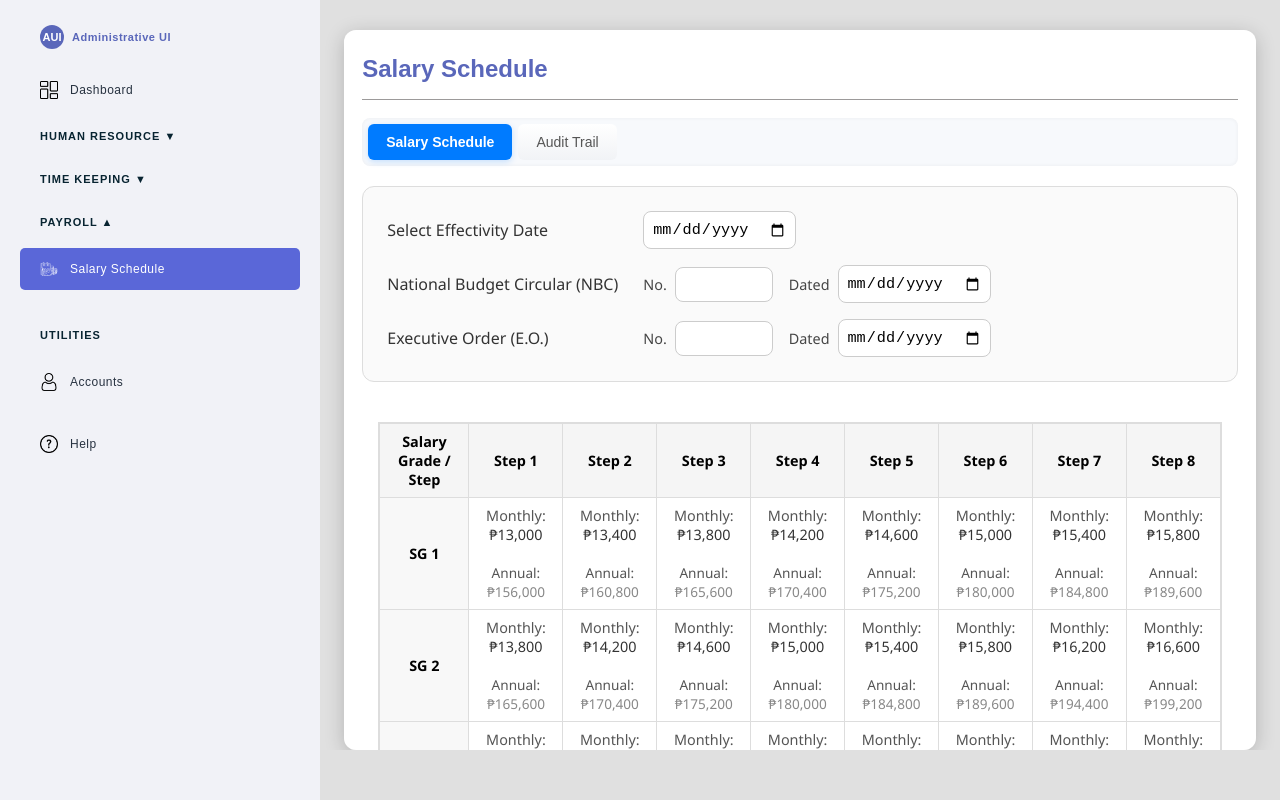
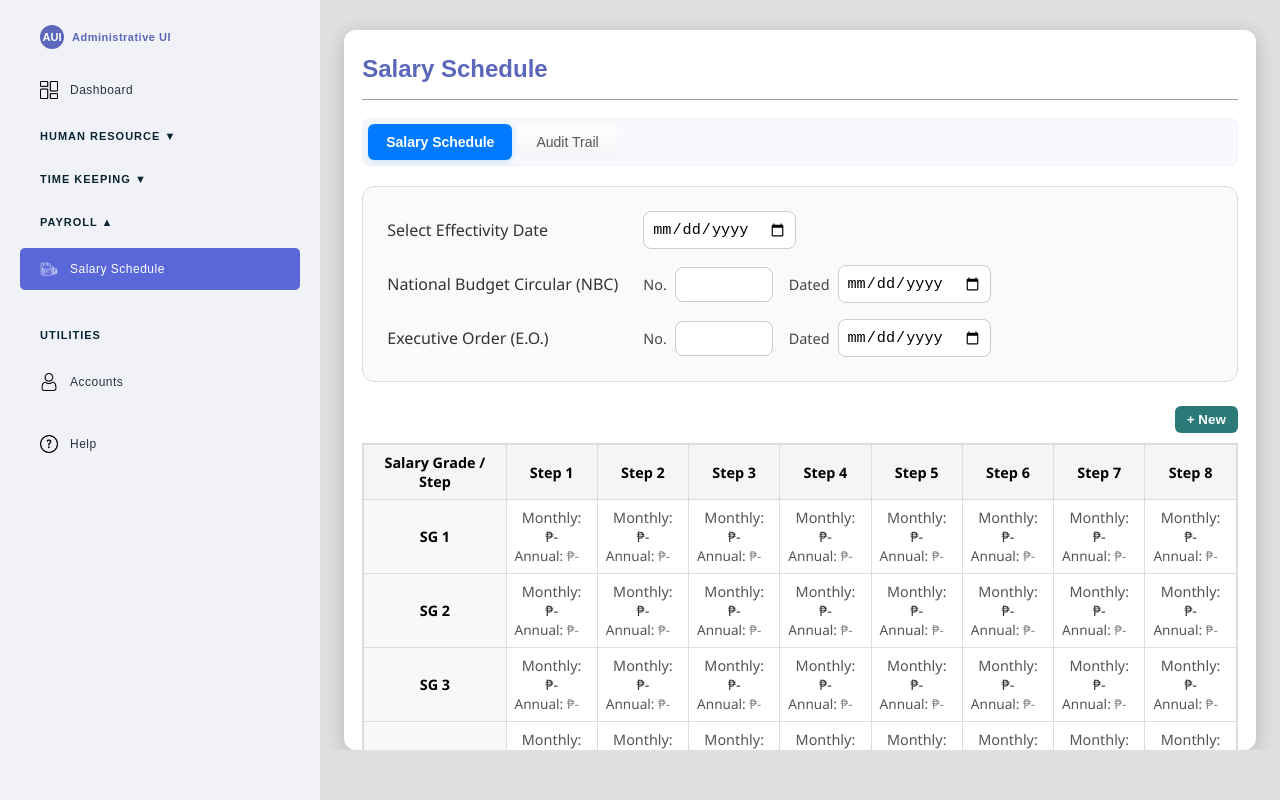
Before and after one commit to fhjavinesjr/administrative-software, a Next.js app: page /administrative/salaryschedule in a window 1280 px wide. Built offline with nearby package versions, Linux system fonts and the light colour scheme.

Commit message:
commit changes
commit changes

```diff
--- a/src/app/administrative/salaryschedule/SalarySchedule.tsx
+++ b/src/app/administrative/salaryschedule/SalarySchedule.tsx
@@ -9,7 +9,13 @@ import modalStyles from "@/styles/Modal.module.scss";
 
 export default function SalarySchedulePage() {
   const [activeTab, setActiveTab] = useState<"salary" | "audit">("salary");
-  const [isEditing, setIsEditing] = useState(false);
+
+  // LIFTED form state so Table can include them in payload
+  const [effectivityDate, setEffectivityDate] = useState<string>("");
+  const [nbcNo, setNbcNo] = useState<string>("");
+  const [nbcDate, setNbcDate] = useState<string>("");
+  const [eoNo, setEoNo] = useState<string>("");
+  const [eoDate, setEoDate] = useState<string>("");
 
   return (
     <div className={modalStyles.Modal}>
@@ -40,8 +46,25 @@ export default function SalarySchedulePage() {
             {/* --- Salary Schedule Tab --- */}
             {activeTab === "salary" && (
               <div className={salaryScheduleStyle.tabContent}>
-                <SalaryScheduleForm />
-                <SalaryScheduleTable />
+                <SalaryScheduleForm
+                  effectivityDate={effectivityDate}
+                  setEffectivityDate={setEffectivityDate}
+                  nbcNo={nbcNo}
+                  setNbcNo={setNbcNo}
+                  nbcDate={nbcDate}
+                  setNbcDate={setNbcDate}
+                  eoNo={eoNo}
+                  setEoNo={setEoNo}
+                  eoDate={eoDate}
+                  setEoDate={setEoDate}
+                />
+                <SalaryScheduleTable
+                  effectivityDate={effectivityDate}
+                  nbcNo={nbcNo}
+                  nbcDate={nbcDate}
+                  eoNo={eoNo}
+                  eoDate={eoDate}
+                />
               </div>
             )}
 
--- a/src/app/administrative/salaryschedule/SalaryScheduleForm.tsx
+++ b/src/app/administrative/salaryschedule/SalaryScheduleForm.tsx
@@ -2,13 +2,33 @@
 
 import React from "react";
 import styles from "@/styles/SalaryScheduleForm.module.scss";
+import { toCustomFormat, toDateInputValue } from "@/lib/utils/dateFormatUtils";
 
-export default function SalaryScheduleForm() {
-  const [effectivityDate, setEffectivityDate] = React.useState("");
-  const [nbcNo, setNbcNo] = React.useState("");
-  const [nbcDate, setNbcDate] = React.useState("");
-  const [eoNo, setEoNo] = React.useState("");
-  const [eoDate, setEoDate] = React.useState("");
+type Props = {
+  effectivityDate: string;
+  setEffectivityDate: (v: string) => void;
+  nbcNo: string;
+  setNbcNo: (v: string) => void;
+  nbcDate: string;
+  setNbcDate: (v: string) => void;
+  eoNo: string;
+  setEoNo: (v: string) => void;
+  eoDate: string;
+  setEoDate: (v: string) => void;
+};
+
+export default function SalaryScheduleForm({
+  effectivityDate,
+  setEffectivityDate,
+  nbcNo,
+  setNbcNo,
+  nbcDate,
+  setNbcDate,
+  eoNo,
+  setEoNo,
+  eoDate,
+  setEoDate,
+}: Props) {
 
   return (
     <div className={styles.SalaryScheduleForm}>
@@ -17,8 +37,8 @@ export default function SalaryScheduleForm() {
         <label className={styles.label}>Select Effectivity Date</label>
         <input
           type="date"
-          value={effectivityDate}
-          onChange={(e) => setEffectivityDate(e.target.value)}
+          value={effectivityDate ? toDateInputValue(effectivityDate) : ""}
+          onChange={(e) => setEffectivityDate(toCustomFormat(e.target.value, false))}
           className={styles.dateInput}
         />
       </div>
@@ -37,8 +57,8 @@ export default function SalaryScheduleForm() {
           <span className={styles.dated}>Dated</span>
           <input
             type="date"
-            value={nbcDate}
-            onChange={(e) => setNbcDate(e.target.value)}
+            value={nbcDate ? toDateInputValue(nbcDate) : ""}
+            onChange={(e) => setNbcDate(toCustomFormat(e.target.value, false))}
             className={styles.dateInput}
           />
         </div>
@@ -58,8 +78,8 @@ export default function SalaryScheduleForm() {
           <span className={styles.dated}>Dated</span>
           <input
             type="date"
-            value={eoDate}
-            onChange={(e) => setEoDate(e.target.value)}
+            value={eoDate ? toDateInputValue(eoDate) : ""}
+            onChange={(e) => setEoDate(toCustomFormat(e.target.value, false))}
             className={styles.dateInput}
           />
         </div>
--- a/src/app/administrative/salaryschedule/SalaryScheduleTable.tsx
+++ b/src/app/administrative/salaryschedule/SalaryScheduleTable.tsx
@@ -1,19 +1,147 @@
 "use client";
 
-import React from "react";
+import React, { useState } from "react";
 import styles from "@/styles/SalaryScheduleTable.module.scss";
+const API_BASE_URL_ADMINISTRATIVE = process.env.NEXT_PUBLIC_API_BASE_URL_ADMINISTRATIVE;
+import { fetchWithAuth } from "@/lib/utils/fetchWithAuth";
+import Swal from "sweetalert2";
 
-export default function SalaryScheduleTable() {
-  // X-axis: Salary Step 1–8
+type SalaryCell = { monthly: string };
+
+type SalaryScheduleItem = {
+  effectivityDate: string | null;
+  nbcNo: string | null;
+  nbcDate: string | null;
+  eoNo: string | null;
+  eoDate: string | null;
+  salaryGrade: number;
+  salaryStep: number;
+  monthlySalary: number | null;
+};
+
+type Props = {
+  effectivityDate: string;
+  nbcNo: string;
+  nbcDate: string;
+  eoNo: string;
+  eoDate: string;
+};
+
+export default function SalaryScheduleTable({
+  effectivityDate,
+  nbcNo,
+  nbcDate,
+  eoNo,
+  eoDate,
+}: Props) {
   const steps = Array.from({ length: 8 }, (_, i) => i + 1);
+  const grades = Array.from({ length: 33 }, (_, i) => i + 1);
 
-  // Y-axis: Salary Grade 1–33
-  const grades = Array.from({ length: 33 }, (_, i) => i + 1);
+  const [isEditing, setIsEditing] = useState<boolean | null>(false);
+  const initialSalaryData: SalaryCell[][] = grades.map(() => steps.map(() => ({ monthly: "" })));
+  const [salaryData, setSalaryData] = useState<SalaryCell[][]>(initialSalaryData);
+
+  const handleInputChange = (gradeIndex: number, stepIndex: number, value: string) => {
+    const updated = [...salaryData];
+    updated[gradeIndex][stepIndex].monthly = value;
+    setSalaryData(updated);
+  };
+
+  const handleSave = async () => {
+    try {
+      let adminSvcUrl = `${API_BASE_URL_ADMINISTRATIVE}/api/salary-schedule/create`;
+      let submitMethod = "POST";
+      if (isEditing) {
+        adminSvcUrl = `${API_BASE_URL_ADMINISTRATIVE}/api/salary-schedule/update`;
+        submitMethod = "PUT";
+      }
+
+      // Build items array where each item matches your Java DTO
+      const items: SalaryScheduleItem[] = [];
+      salaryData.forEach((row, gradeIndex) => {
+        row.forEach((cell, stepIndex) => {
+          const monthlyStr = cell.monthly?.trim();
+          if (monthlyStr) {
+            items.push({
+              effectivityDate: effectivityDate || null,
+              nbcNo: nbcNo || null,
+              nbcDate: nbcDate || null,
+              eoNo: eoNo || null,
+              eoDate: eoDate || null,
+              salaryGrade: gradeIndex + 1,
+              salaryStep: stepIndex + 1,
+              monthlySalary: monthlyStr ? Number(monthlyStr) : null,
+            });
+          }
+        });
+      });
+
+      if(items.length < 264) { //264 is the total no of salary schedule
+        throw new Error("Please complete all salary grade and step entries before saving.");
+      }
+
+      const salaryScheduleResponse = await fetchWithAuth(adminSvcUrl, {
+        method: submitMethod,
+        body: JSON.stringify(items),
+        headers: { "Content-Type": "application/json" },
+      });
+
+      if (!salaryScheduleResponse.ok) {
+        const text = await salaryScheduleResponse.text();
+        throw new Error(`Failed to save Salary Schedule ${text}`);
+      }
+
+      await salaryScheduleResponse.json();
+
+      Swal.fire({
+        icon: "success",
+        title: !isEditing ? "Salary Schedule Created" : "Salary Schedule Updated",
+        text: "",
+      });
+
+      setIsEditing(false);
+    } catch (err) {
+      Swal.fire({
+        icon: "error",
+        title: "Failed",
+        text: err instanceof Error ? err.message : "Unknown error",
+      });
+    }
+  };
+
+  const handleClear = () => {
+    setSalaryData(
+      grades.map(() =>
+        steps.map(() => ({
+          monthly: "",
+        }))
+      )
+    );
+  };
+
+  const handleNew = () => {
+    setIsEditing(null);
+  };
 
   return (
     <div className={styles.SalaryScheduleTable}>
+      <div className={styles.toolbar}>
+        {isEditing != null ? (
+          <button onClick={handleNew} className={styles.newButton}>
+            + New
+          </button>
+        ) : (
+          <>
+            <button onClick={handleSave} className={styles.saveButton}>
+              💾 Save
+            </button>
+            <button onClick={handleClear} className={styles.clearButton}>
+              ✖ Clear
+            </button>
+          </>
+        )}
+      </div>
 
-      {/* Scrollable Table Container */}
       <div className={styles.tableContainer}>
         <table className={styles.salaryTable}>
           <thead>
@@ -28,29 +156,43 @@ export default function SalaryScheduleTable() {
           </thead>
 
           <tbody>
-            {grades.map((grade) => (
+            {grades.map((grade, gradeIndex) => (
               <tr key={grade}>
                 <td className={styles.gradeCell}>SG {grade}</td>
-                {steps.map((step) => {
-                  const monthly = 13000 + (grade - 1) * 800 + (step - 1) * 400;
-                  const annual = monthly * 12;
-
-                  return (
-                    <td key={step} className={styles.salaryCell}>
+                {steps.map((step, stepIndex) => (
+                  <td key={step} className={styles.salaryCell}>
+                    {isEditing == null || isEditing ? (
+                      <input
+                        type="number"
+                        value={salaryData[gradeIndex][stepIndex].monthly}
+                        onChange={(e) =>
+                          handleInputChange(gradeIndex, stepIndex, e.target.value)
+                        }
+                        className={styles.salaryInput}
+                        placeholder="₱"
+                      />
+                    ) : (
                       <div className={styles.salaryContent}>
                         <div className={styles.monthly}>
                           <span className={styles.label}>Monthly:</span>{" "}
-                          ₱{monthly.toLocaleString()}
+                          ₱
+                          {salaryData[gradeIndex][stepIndex].monthly
+                            ? Number(salaryData[gradeIndex][stepIndex].monthly).toLocaleString()
+                            : "-"}
                         </div>
-                        <div>&nbsp;</div>
                         <div className={styles.annual}>
                           <span className={styles.label}>Annual:</span>{" "}
-                          ₱{annual.toLocaleString()}
+                          ₱
+                          {salaryData[gradeIndex][stepIndex].monthly
+                            ? (
+                                Number(salaryData[gradeIndex][stepIndex].monthly) * 12
+                              ).toLocaleString()
+                            : "-"}
                         </div>
                       </div>
-                    </td>
-                  );
-                })}
+                    )}
+                  </td>
+                ))}
               </tr>
             ))}
           </tbody>
--- a/src/styles/SalaryScheduleTable.module.scss
+++ b/src/styles/SalaryScheduleTable.module.scss
@@ -1,6 +1,5 @@
 
 .SalaryScheduleTable {
-  padding: 1rem;
   font-family: "Segoe UI", Arial, sans-serif;
   font-size: 0.9rem;
 
@@ -66,4 +65,43 @@
     color: #888;
     font-size: 0.85rem;
   }
+
+  .toolbar {
+    display: flex;
+    justify-content: flex-end;
+    margin-bottom: 10px;
+    gap: 8px;
+  }
+
+  .newButton,
+  .saveButton,
+  .clearButton {
+    padding: 6px 12px;
+    border-radius: 6px;
+    cursor: pointer;
+    border: none;
+    font-weight: 600;
+  }
+
+  .newButton {
+    background-color: #2b7a78;
+    color: white;
+  }
+
+  .saveButton {
+    background-color: #1d72b8;
+    color: white;
+  }
+
+  .clearButton {
+    background-color: #c82333;
+    color: white;
+  }
+
+  .salaryInput {
+    width: 100%;
+    padding: 4px;
+    text-align: right;
+  }
+
 }
```
Also changed, not shown: 1 other file (tests, documents, lock files or other folders).
